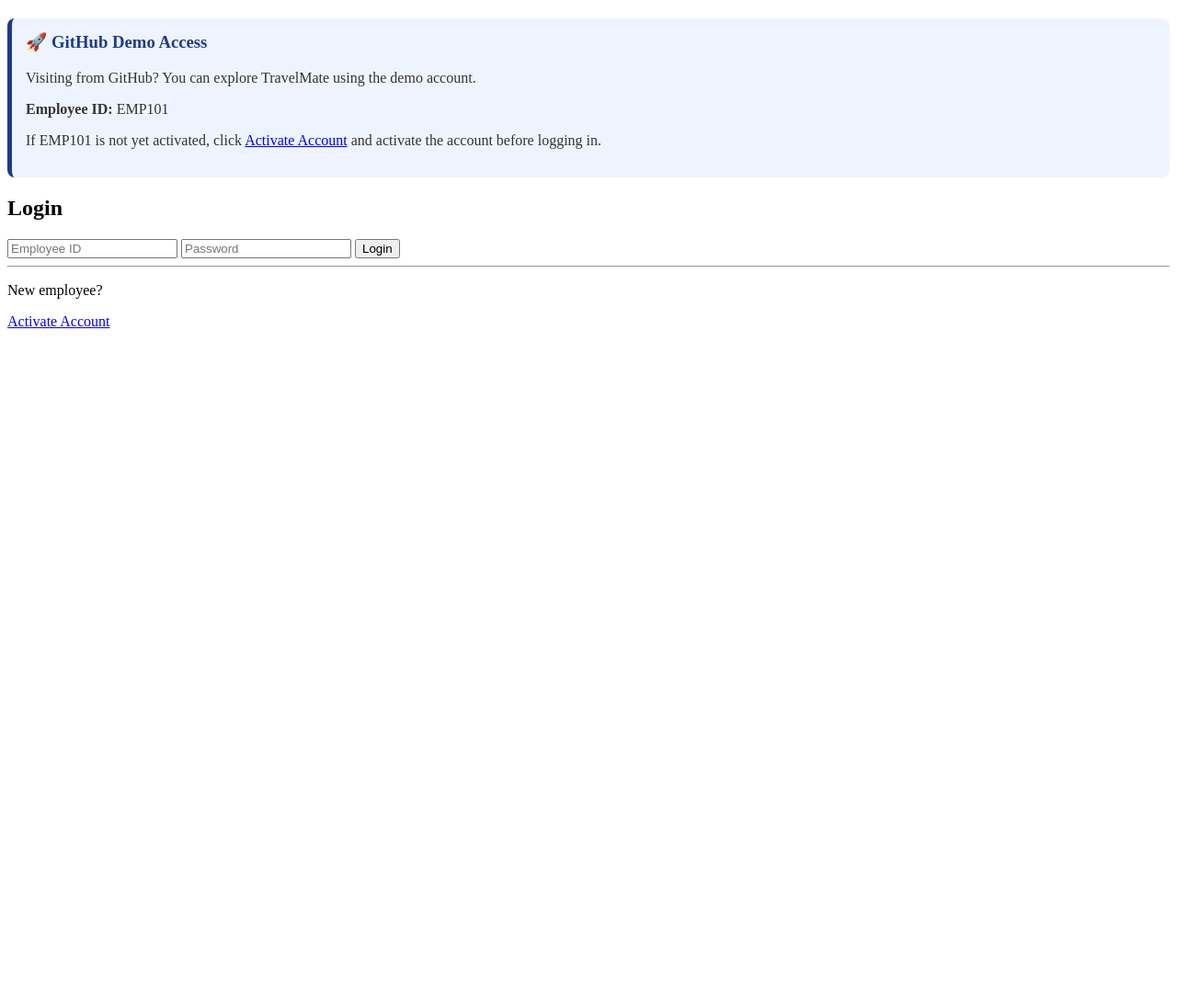
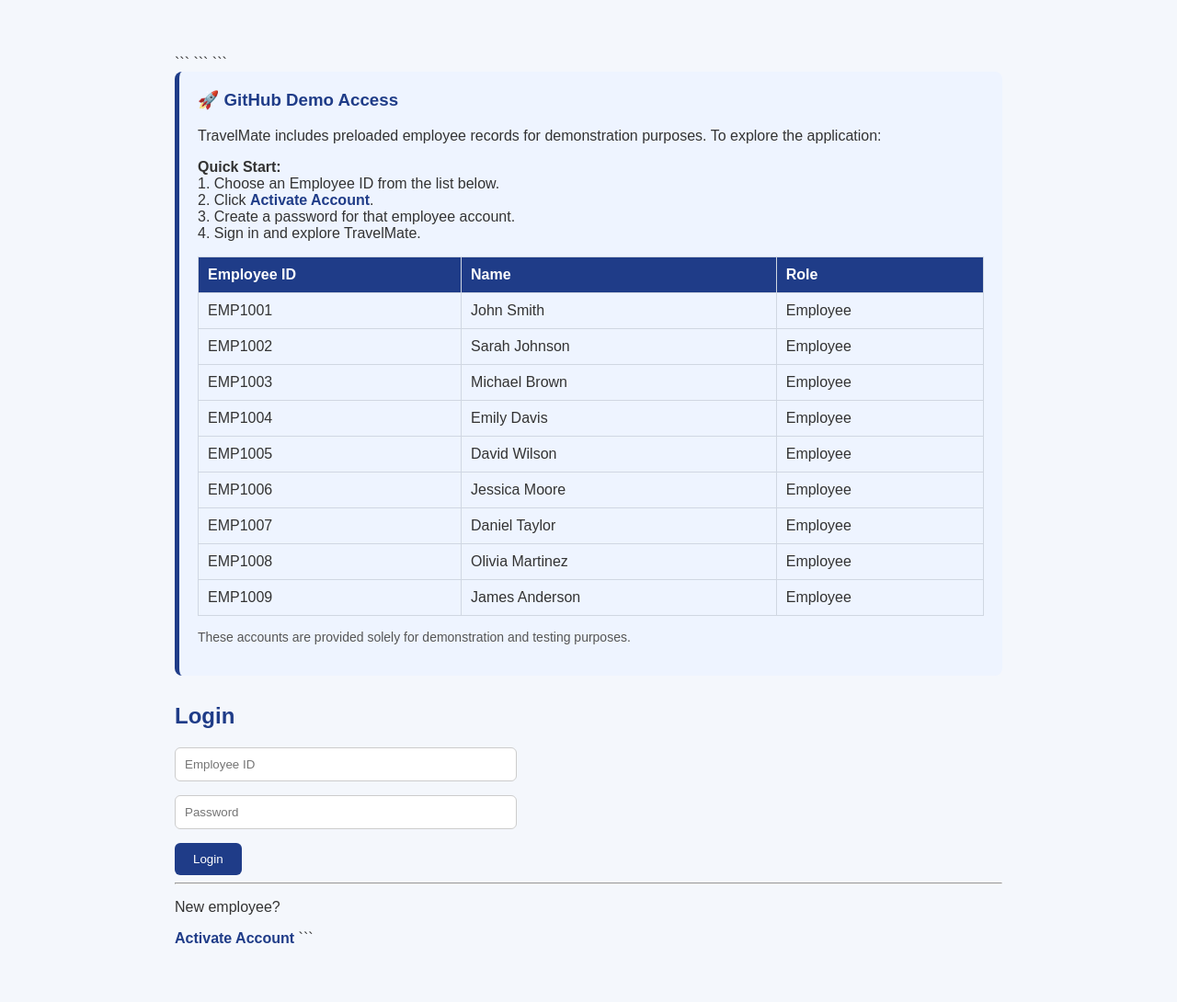
Before and after one commit to var324/Travelmate, a Flask app: page /login in a window 1280 px wide. Shown: the whole page at 92% size. Before the commit the page ends 357 px from the top, so only its background shows below. Run offline with Flask 3, Linux system fonts and the light colour scheme; parts of the project's set-up code (start-up, migrations or seed data) failed here and were passed over.

Commit message:
Enhance login page with styling and title update

````diff
--- a/templates/login.html
+++ b/templates/login.html
@@ -1,44 +1,151 @@
 <!DOCTYPE html>
+
 <html>
 <head>
-    <title>Login</title>
+    <title>Login | TravelMate</title>
 
+```
 <style>
+    body {
+        font-family: Arial, sans-serif;
+        max-width: 900px;
+        margin: 40px auto;
+        padding: 20px;
+        background-color: #f4f7fc;
+        color: #333;
+    }
+
+    h2 {
+        color: #1f3c88;
+    }
+
     .demo-note {
         background: #eef4ff;
         border-left: 5px solid #1f3c88;
-            padding: 15px;
-            margin: 20px 0;
+        padding: 20px;
+        margin-bottom: 30px;
         border-radius: 8px;
-            color: #333;
     }
 
     .demo-note h3 {
         margin-top: 0;
         color: #1f3c88;
     }
+
+    .demo-table {
+        width: 100%;
+        border-collapse: collapse;
+        margin: 15px 0;
+    }
+
+    .demo-table th,
+    .demo-table td {
+        border: 1px solid #d0d7e2;
+        padding: 10px;
+        text-align: left;
+    }
+
+    .demo-table th {
+        background-color: #1f3c88;
+        color: white;
+    }
+
+    form {
+        margin-top: 20px;
+    }
+
+    input {
+        display: block;
+        width: 100%;
+        max-width: 350px;
+        padding: 10px;
+        margin-bottom: 15px;
+        border: 1px solid #ccc;
+        border-radius: 6px;
+    }
+
+    button {
+        background-color: #1f3c88;
+        color: white;
+        border: none;
+        padding: 10px 20px;
+        border-radius: 6px;
+        cursor: pointer;
+    }
+
+    button:hover {
+        background-color: #17306b;
+    }
+
+    a {
+        color: #1f3c88;
+        text-decoration: none;
+        font-weight: bold;
+    }
+
+    a:hover {
+        text-decoration: underline;
+    }
+
+    .note {
+        font-size: 14px;
+        color: #555;
+    }
 </style>
+```
+
 </head>
 <body>
 
+```
 <div class="demo-note">
     <h3>🚀 GitHub Demo Access</h3>
+
     <p>
-        Visiting from GitHub? You can explore TravelMate using the demo account.
+        TravelMate includes preloaded employee records for demonstration purposes.
+        To explore the application:
     </p>
-    <p><strong>Employee ID:</strong> EMP101</p>
+
     <p>
-        If EMP101 is not yet activated, click
-        <a href="/activate">Activate Account</a>
-        and activate the account before logging in.
+        <strong>Quick Start:</strong><br>
+        1. Choose an Employee ID from the list below.<br>
+        2. Click <a href="/activate">Activate Account</a>.<br>
+        3. Create a password for that employee account.<br>
+        4. Sign in and explore TravelMate.
+    </p>
+
+    <table class="demo-table">
+        <tr>
+            <th>Employee ID</th>
+            <th>Name</th>
+            <th>Role</th>
+        </tr>
+        <tr><td>EMP1001</td><td>John Smith</td><td>Employee</td></tr>
+        <tr><td>EMP1002</td><td>Sarah Johnson</td><td>Employee</td></tr>
+        <tr><td>EMP1003</td><td>Michael Brown</td><td>Employee</td></tr>
+        <tr><td>EMP1004</td><td>Emily Davis</td><td>Employee</td></tr>
+        <tr><td>EMP1005</td><td>David Wilson</td><td>Employee</td></tr>
+        <tr><td>EMP1006</td><td>Jessica Moore</td><td>Employee</td></tr>
+        <tr><td>EMP1007</td><td>Daniel Taylor</td><td>Employee</td></tr>
+        <tr><td>EMP1008</td><td>Olivia Martinez</td><td>Employee</td></tr>
+        <tr><td>EMP1009</td><td>James Anderson</td><td>Employee</td></tr>
+    </table>
+
+    <p class="note">
+        These accounts are provided solely for demonstration and testing purposes.
     </p>
 </div>
 
 <h2>Login</h2>
 
 <form method="POST">
-        <input name="employee_id" placeholder="Employee ID">
-        <input name="password" type="password" placeholder="Password">
+    <input type="text" name="employee_id" placeholder="Employee ID" required>
+
+    <input type="password"
+           name="password"
+           placeholder="Password"
+           required>
+
     <button type="submit">Login</button>
 </form>
 
@@ -46,9 +153,8 @@
 
 <p>New employee?</p>
 
-    <a href="/activate">
-        Activate Account
-    </a>
+<a href="/activate">Activate Account</a>
+```
 
 </body>
 </html>
````
Lines whose indentation alone changed are shown as unchanged.
